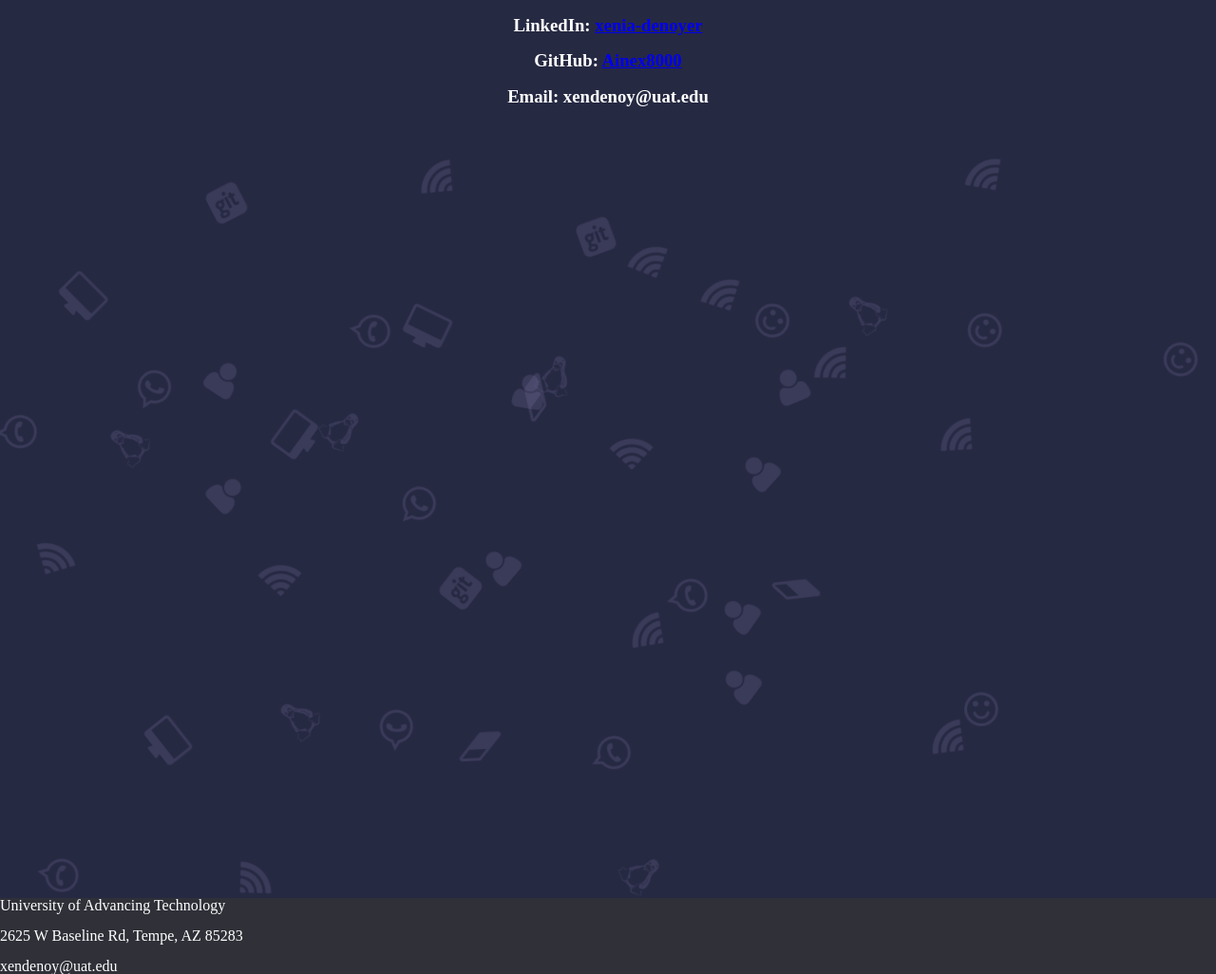
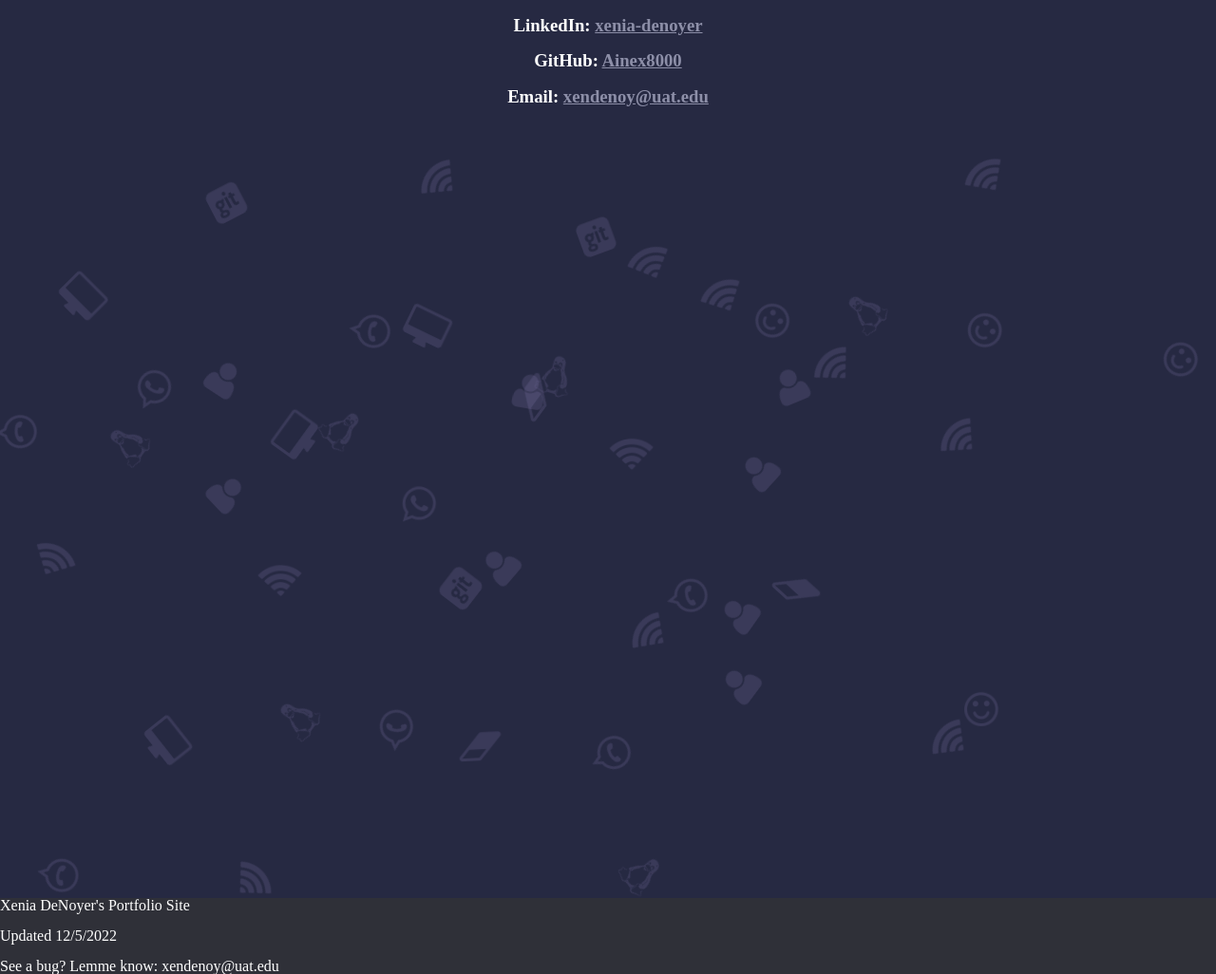
Before and after one commit to Ainex8000/Ainex8000.github.io, a plain HTML site: page contact.html in a window 1280 px wide. Shown: the part 102-1128 px from the top of the page at 95% size. Drawn offline with Linux system fonts and the light colour scheme.

Commit message:
Add files via upload

```diff
--- a/contact.html
+++ b/contact.html
@@ -28,7 +28,7 @@
         <div>
             <h3>LinkedIn: <a href="https://www.linkedin.com/in/xenia-denoyer-58a806225/">xenia-denoyer</a></h3>
             <h3>GitHub: <a href="https://github.com/Ainex8000">Ainex8000</a></h3>
-            <h3>Email: xendenoy@uat.edu</a></h3>
+            <h3>Email: <a href="mailto:xendenoy@uat.edu">xendenoy@uat.edu</a></h3>
         </div>
     </center>
 
@@ -141,11 +141,11 @@
 
     </script>
 
-    <footer style="height:auto; background-color:rgba(51, 51, 51, 0.685);">
-        <p style="color:white">University of Advancing Technology</p>
-        <p style="color:white">2625 W Baseline Rd, Tempe, AZ 85283</p>
-        <p style="color:white">xendenoy@uat.edu</p>
-    </footer>
+<footer style="height:auto; background-color: rgba(51, 51, 51, 0.685);">
+    <p style="color:white">Xenia DeNoyer's Portfolio Site</p>
+    <p style="color:white">Updated 12/5/2022</p>
+    <p style="color:white">See a bug? Lemme know: xendenoy@uat.edu</p>
+</footer>
 </body>
 
 </html>
--- a/style.css
+++ b/style.css
@@ -54,6 +54,10 @@ h3
 
 a:visited{
 	color: #8d8fa8;
+}
+
+a:link{
+    color: #8d8fa8;
 }
 
 #quote{
```
Also changed, not shown: about.html (+4 -4 lines), index.html (+3 -3 lines), portfolio.html (+4 -4 lines).
